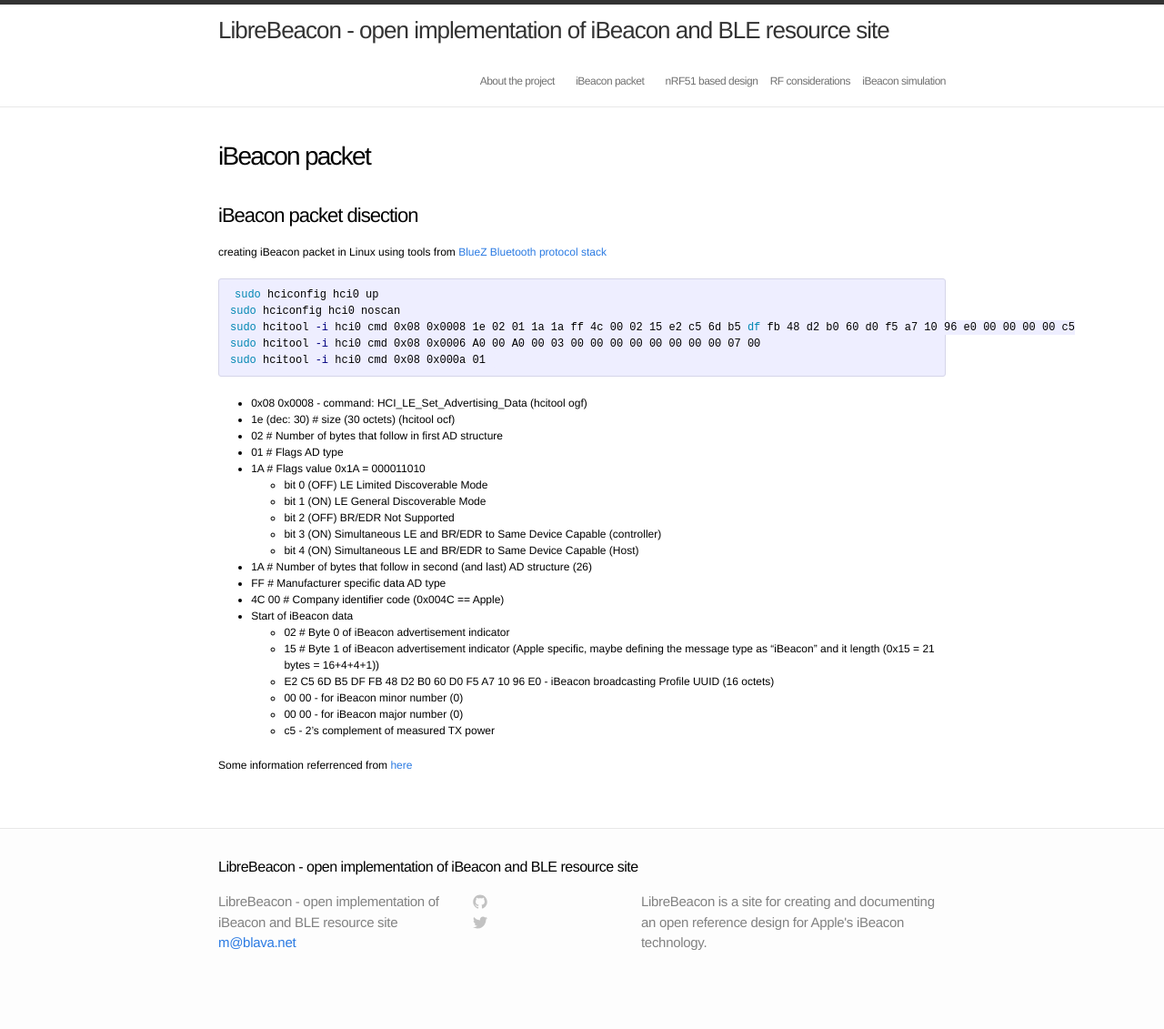
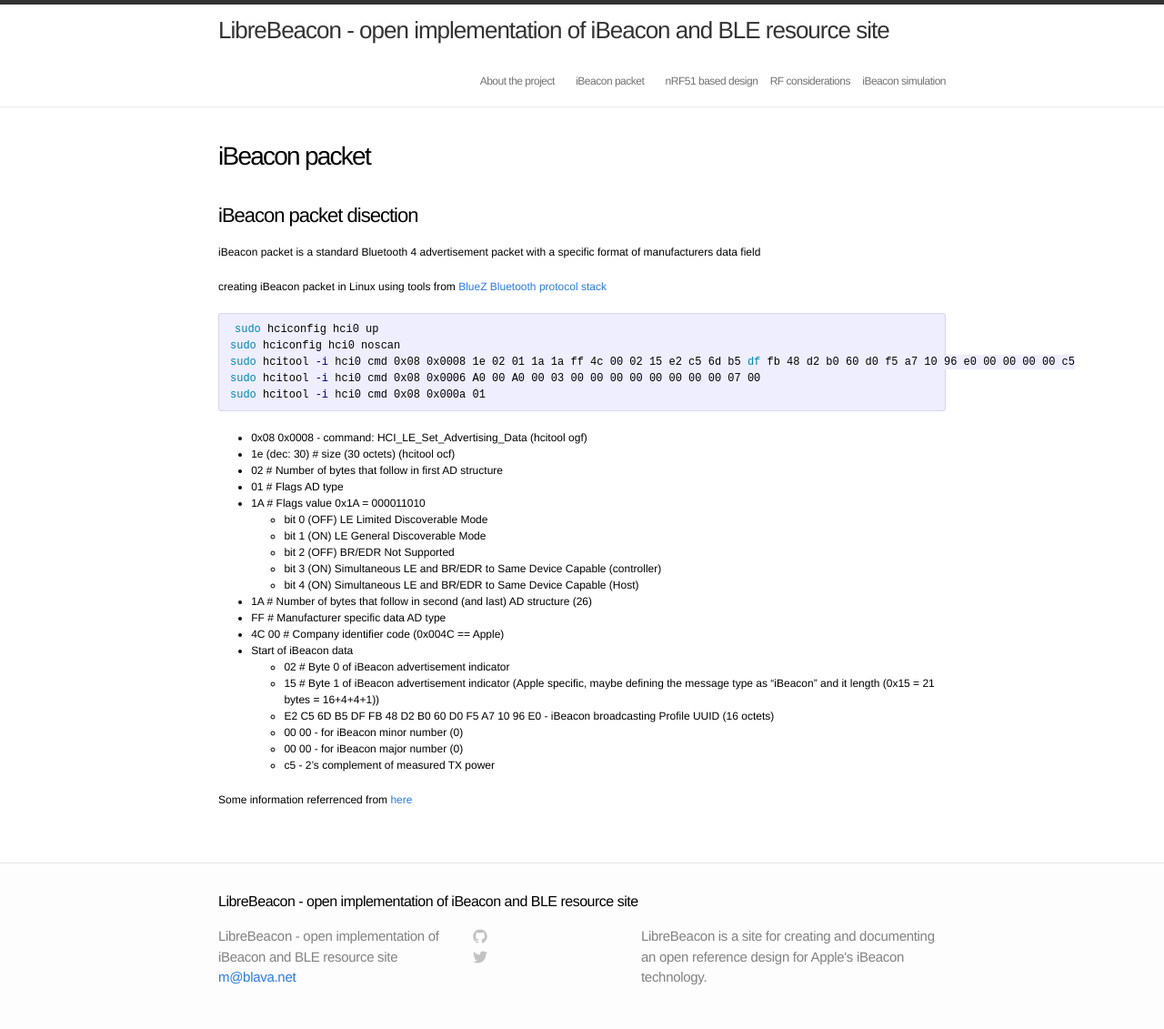
Before and after one commit to hecko/librebeacon.github.io, a Jekyll site: the page built from ibeacon_packet.md, in a window 1280 px wide. Shown: the whole page at 91% size. Built offline with Jekyll 4.4.1, drawn with Linux system fonts in a browser that asks for light colours; before the commit the page ends 1093 px from its top, so only the background shows below that.

Commit message:
format + more info on packet format

```diff
--- a/ibeacon_packet.md
+++ b/ibeacon_packet.md
@@ -5,6 +5,8 @@ permalink: /ibeacon_packet/
 ---
 
 ### iBeacon packet disection
+
+iBeacon packet is a standard Bluetooth 4 advertisement packet with a specific format of manufacturers data field
 
 creating iBeacon packet in Linux using tools from [BlueZ Bluetooth protocol stack](http://www.bluez.org/)
 
```
Also changed, not shown: simulating_ibeacon.md (+4 -4 lines).
